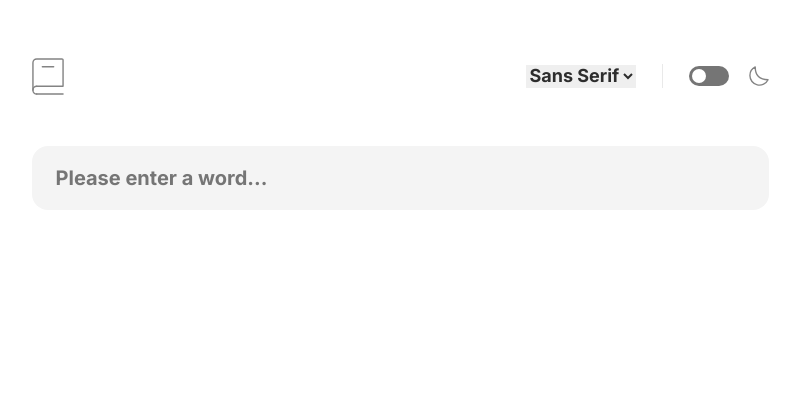
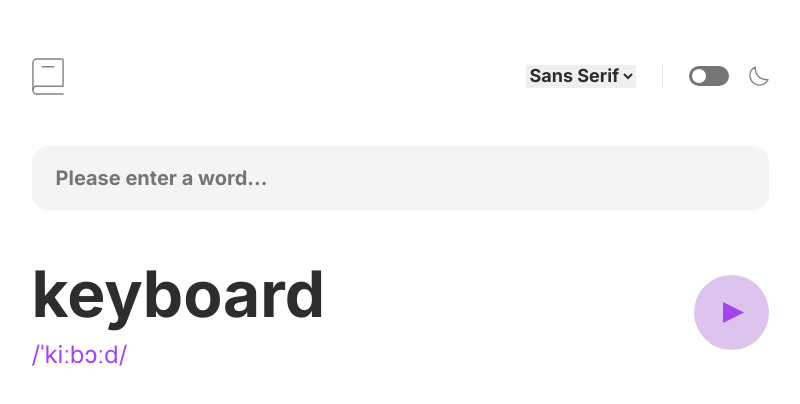
Before and after one commit to VladimirVolvakov/wed-dictionary-app, a React (Vite) app: page / in a window 1280 px wide. Shown: the top 404 px of the page, without its empty margins (240-1040 px from the left). Built offline with nearby package versions, Linux system fonts and the light colour scheme.

Commit message:
feat: add markup & styles for WordHeader component

```diff
--- a/src/ui/Main.jsx
+++ b/src/ui/Main.jsx
@@ -1,5 +1,6 @@
 import styled from "styled-components";
 import SearchInput from "./SearchInput";
+import WordHeader from "./WordHeader";
 
 const StyledMain = styled.main`
   width: 100%;
@@ -11,6 +12,7 @@ const Main = () => {
   return (
     <StyledMain>
       <SearchInput />
+      <WordHeader />
     </StyledMain>
   );
 };
--- /dev/null
+++ b/src/ui/WordHeader.jsx
@@ -0,0 +1,49 @@
+import styled from "styled-components";
+import PlayBtnImg from "../assets/images/icon-play.svg";
+
+const StyledWordHeader = styled.section`
+  display: flex;
+  justify-content: space-between;
+  align-items: center;
+`;
+
+const SearchedWord = styled.h1`
+  font-family: var(--font-sans-serif);
+  font-size: var(--f-size-heading-lg);
+  line-height: var(--line-height-heading-lg);
+  font-weight: 700;
+  color: var(--color-grey-darker);
+  margin-bottom: 0.8rem;
+`;
+
+const WordTranscription = styled.span`
+  font-family: var(--font-sans-serif);
+  font-size: var(--f-size-heading-md);
+  line-height: var(--line-height-heading-md);
+  font-weight: 400;
+  color: var(--color-purple);
+`;
+
+const SpellButton = styled.button`
+  height: 7.5rem;
+  width: 7.5rem;
+  border: none;
+  border-radius: 50%;
+  cursor: pointer;
+`;
+
+const WordHeader = () => {
+  return (
+    <StyledWordHeader>
+      <div>
+        <SearchedWord>keyboard</SearchedWord>
+        <WordTranscription>/ˈkiːbɔːd/</WordTranscription>
+      </div>
+      <SpellButton>
+        <img src={PlayBtnImg} alt="Click to check word spelling" />
+      </SpellButton>
+    </StyledWordHeader>
+  );
+};
+
+export default WordHeader;
```
